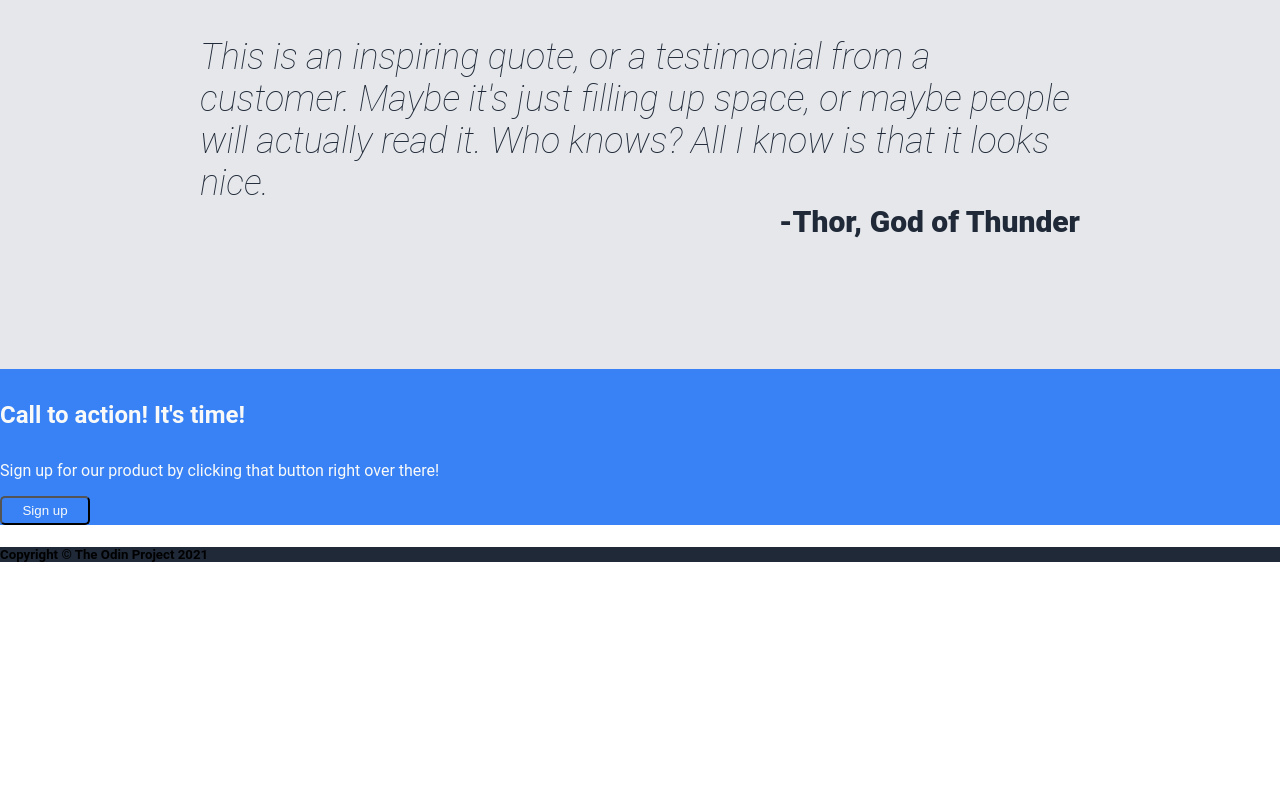
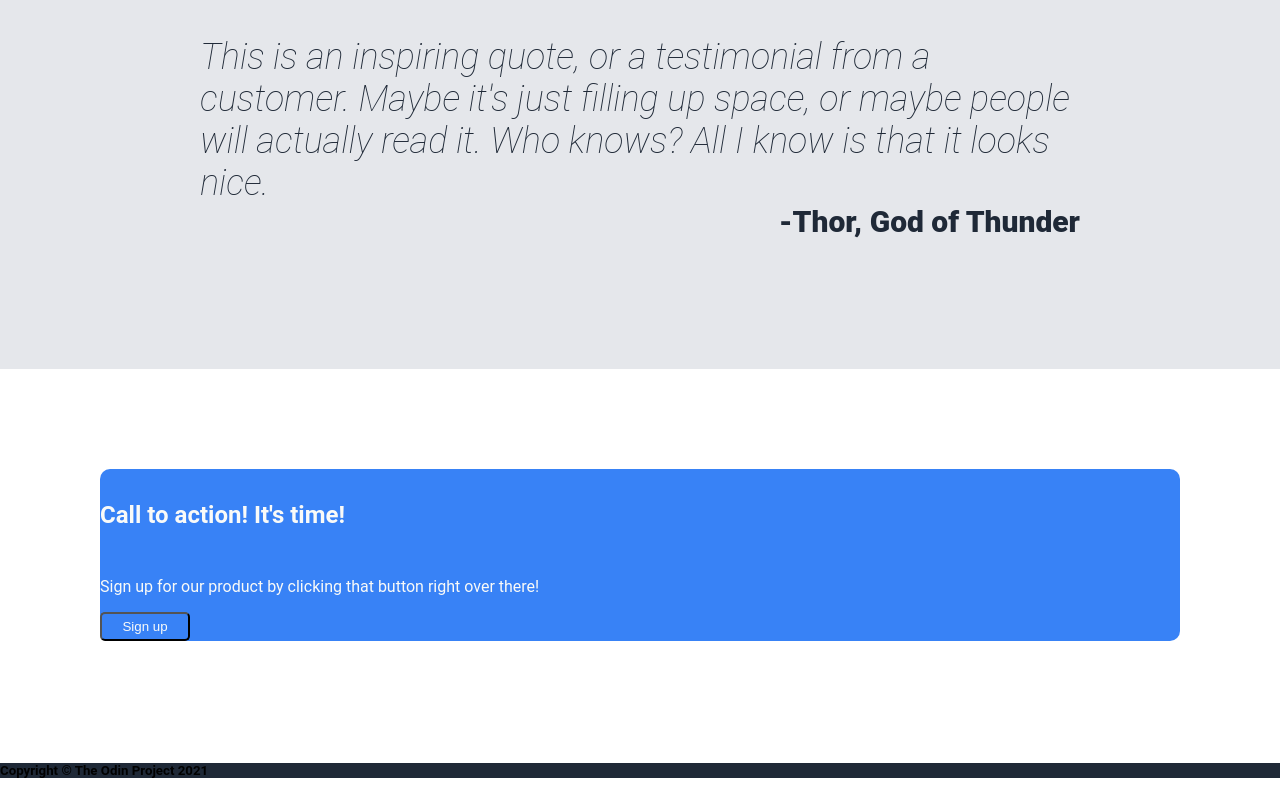
Before and after one commit to BrockBunting25/landing-page, a plain HTML site: page index.html in a window 1280 px wide. Shown: the part 915-1715 px from the top of the page. Before the commit the page ends 1499 px from the top, so only its background shows below. Drawn offline with Linux system fonts and the light colour scheme.

Commit message:
Begin action

```diff
--- a/style.css
+++ b/style.css
@@ -199,3 +199,10 @@ button {
 }
 
 /*End Quote/Start Action*/
+
+.call-to-action {
+    margin: 100px;
+    border-radius: 10px;
+    display: flex;
+    flex-direction: column;
+}
```
